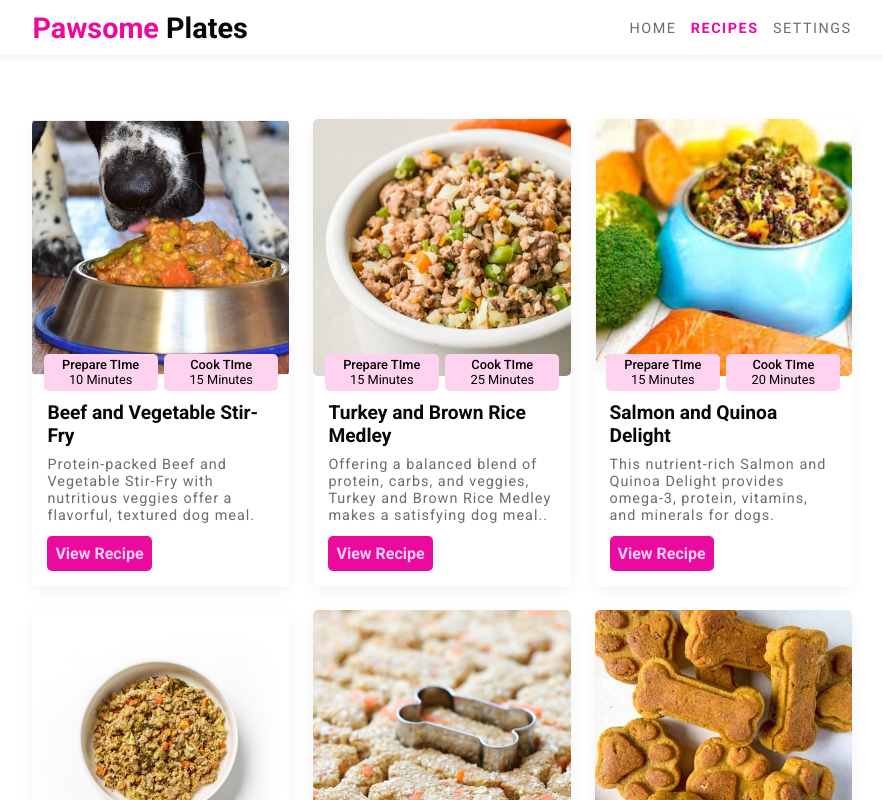
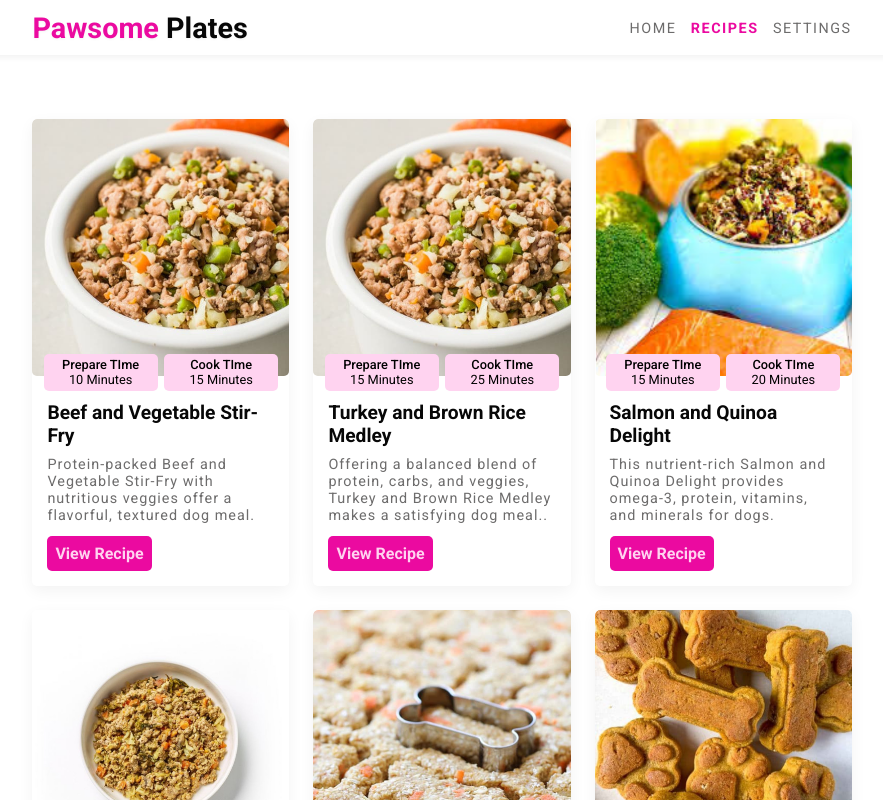
Before and after one commit to VimukthiGunasekara/pawsome-plates, a React (Create React App) app: page /pawsome-plates/recipes in a window 1280 px wide. Shown: the top 800 px of the page, without its empty margins (198-1081 px from the left). Built offline with nearby package versions, Linux system fonts and the light colour scheme.

Commit message:
update images path8

```diff
--- a/src/pages/Recipes.js
+++ b/src/pages/Recipes.js
@@ -61,7 +61,7 @@ export default function Recipes() {
         },
         {
             title: "Beef and Vegetable Stir-Fry",
-            image: `${process.env.PUBLIC_URL}/image/recipeimg/9.png`,
+            image: `${process.env.PUBLIC_URL}/image/recipeimg/8.png`,
             description: "Protein-packed Beef and Vegetable Stir-Fry with nutritious veggies offer a flavorful, textured dog meal.",
             prep_time: "10 Minutes",
             cook_time: "15 Minutes",
```
